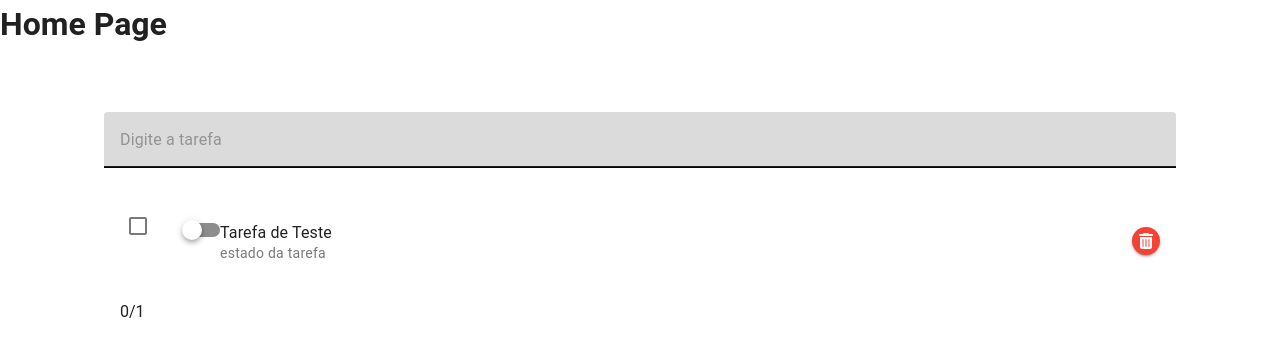
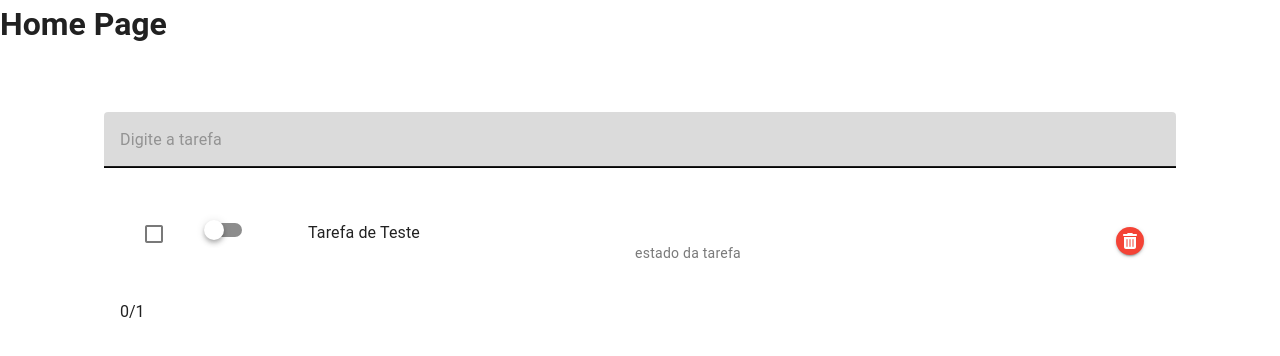
Before and after one commit to phgferreira/demo-todolist, a Vue app: page / in a window 1280 px wide. Shown: the top 356 px of the page. Built offline with nearby package versions, Linux system fonts and the light colour scheme.

Commit message:
Refatorado o código que adiciona tarefas

```diff
--- a/src/store/index.ts
+++ b/src/store/index.ts
@@ -20,13 +20,14 @@ export default createStore({
         },
     },
     actions: {
-        async criar(context, nome: string) {
-            const tarefa: Tarefa = new Tarefa(nome);
+        criar(context, novaTarefa: {nome: string, doing: boolean }) {
+            const tarefa: Tarefa = new Tarefa(novaTarefa.nome);
             tarefa.id = context.state.proximoId;
+            tarefa.doing = novaTarefa.doing;
             context.commit('adicionar', tarefa);
             context.state.proximoId++;
         },
-        async excluir(context, id: number) {
+        excluir(context, id: number) {
             const indice = context.state.tarefas.findIndex((tarefa) => tarefa.id === id);
             context.state.tarefas.splice(indice);
         }
--- a/src/views/home/HomePage.vue
+++ b/src/views/home/HomePage.vue
@@ -1,6 +1,6 @@
 <template>
     <h1>Home Page</h1>
-    <v-container class="pa-16">
+    <v-container class="pa-16 container">
       <v-text-field
           v-model="nomeTarefa"
           :autofocus="true"
@@ -11,27 +11,32 @@
       <v-list density="compact">
         <v-list-item v-for="(tarefa) in store.state.tarefas" :key="tarefa.id">
           <template #prepend>
-            <v-row>
-              <v-col>
-                <v-checkbox v-model="tarefa.done" color="success" density="comfortable"/>
-              </v-col>
-              <v-col>
-                <v-switch v-model="tarefa.doing" color="warning"/>
-              </v-col>
-            </v-row>
+            <v-sheet class="d-flex align-baseline painel-acoes">
+              <v-checkbox v-model="tarefa.done" color="success" density="comfortable"/>
+              <v-switch v-model="tarefa.doing" color="warning"/>
+            </v-sheet>
           </template>
 
           <template #title>
+            <v-sheet class="label-tarefa">
               {{ tarefa.nome }}
+            </v-sheet>
           </template>
 
           <template #append>
-            <v-btn density="compact" color="red" :icon="true" variant="elevated" @click="excluir(tarefa.id)">
-              <font-awesome-icon :icon="['fas', 'trash-can']"/>
-            </v-btn>
+            <v-sheet class="botao-excluir">
+              <v-btn density="compact" color="red" variant="elevated"
+                     :icon="true" @click="excluir(tarefa.id)">
+                <font-awesome-icon :icon="['fas', 'trash-can']"/>
+              </v-btn>
+            </v-sheet>
           </template>
 
-          <template #subtitle>estado da tarefa</template>
+          <template #subtitle>
+            <v-sheet class="text-center">
+              estado da tarefa
+            </v-sheet>
+          </template>
         </v-list-item>
       </v-list>
 
@@ -45,23 +50,33 @@ import store from "@/store";
 
 let nomeTarefa = '';
 
-async function handleKeyUp(event: KeyboardEvent) {
+function handleKeyUp(event: KeyboardEvent) {
   if (event.key === 'Enter') {
-    const tarefa = await store.dispatch('criar', nomeTarefa);
-    if (event.ctrlKey) {
-      tarefa.doing = true;
-    }
-
+    store.dispatch('criar', { nome: nomeTarefa, doing: event.ctrlKey});
     nomeTarefa = '';
   }
 }
 
-async function excluir(id: number) {
+function excluir(id: number) {
   const tarefa = store.state.tarefas.find((tar) => tar.id === id);
   if (tarefa) {
     const response = confirm(`Tem certeza que seja excluir a tarefa ${tarefa.nome} ?`);
-    if (response) await store.dispatch('excluir', tarefa.id);
+    if (response) store.dispatch('excluir', tarefa.id);
   }
 }
+</script>
 
-</script>
+<style scoped>
+.container {
+  min-width: 550px;
+}
+.painel-acoes > * {
+  margin: 0 1em;
+}
+.label-tarefa {
+  padding: 0 3em;
+}
+.botao-excluir {
+  padding-right: 1em;
+}
+</style>
```
